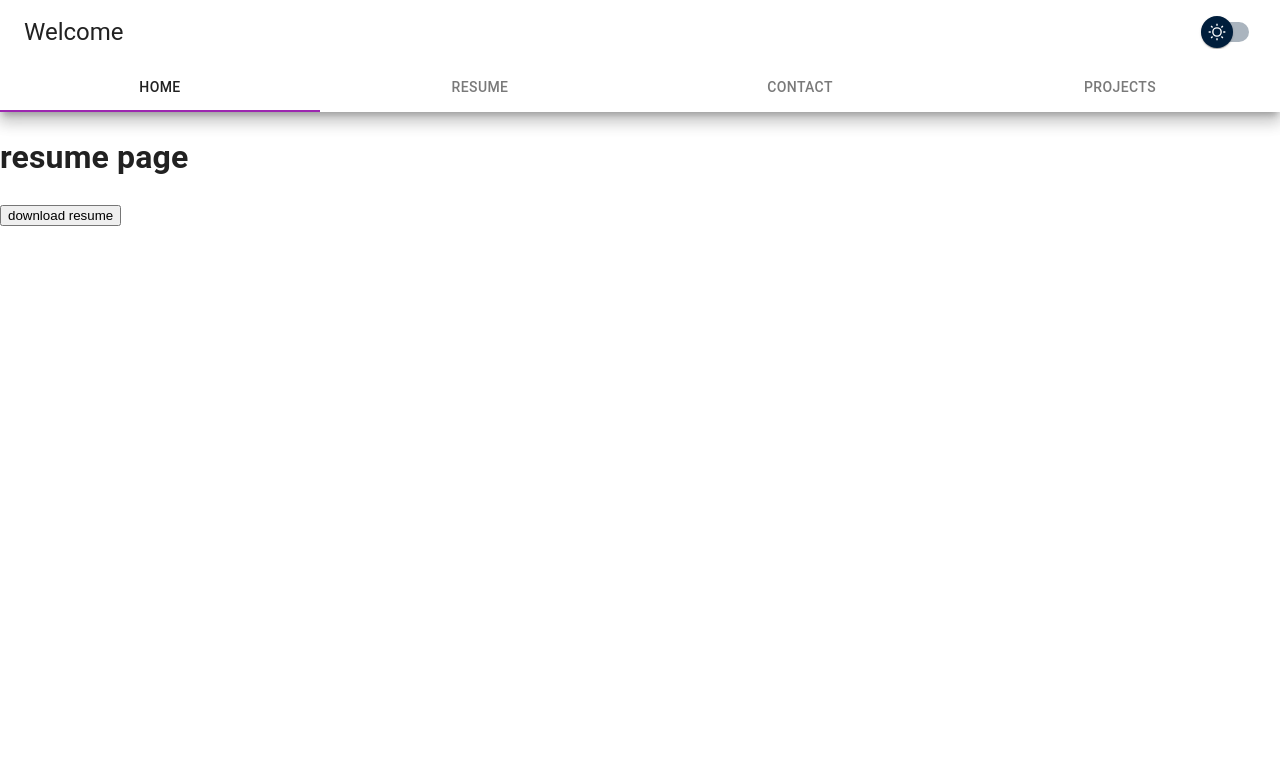
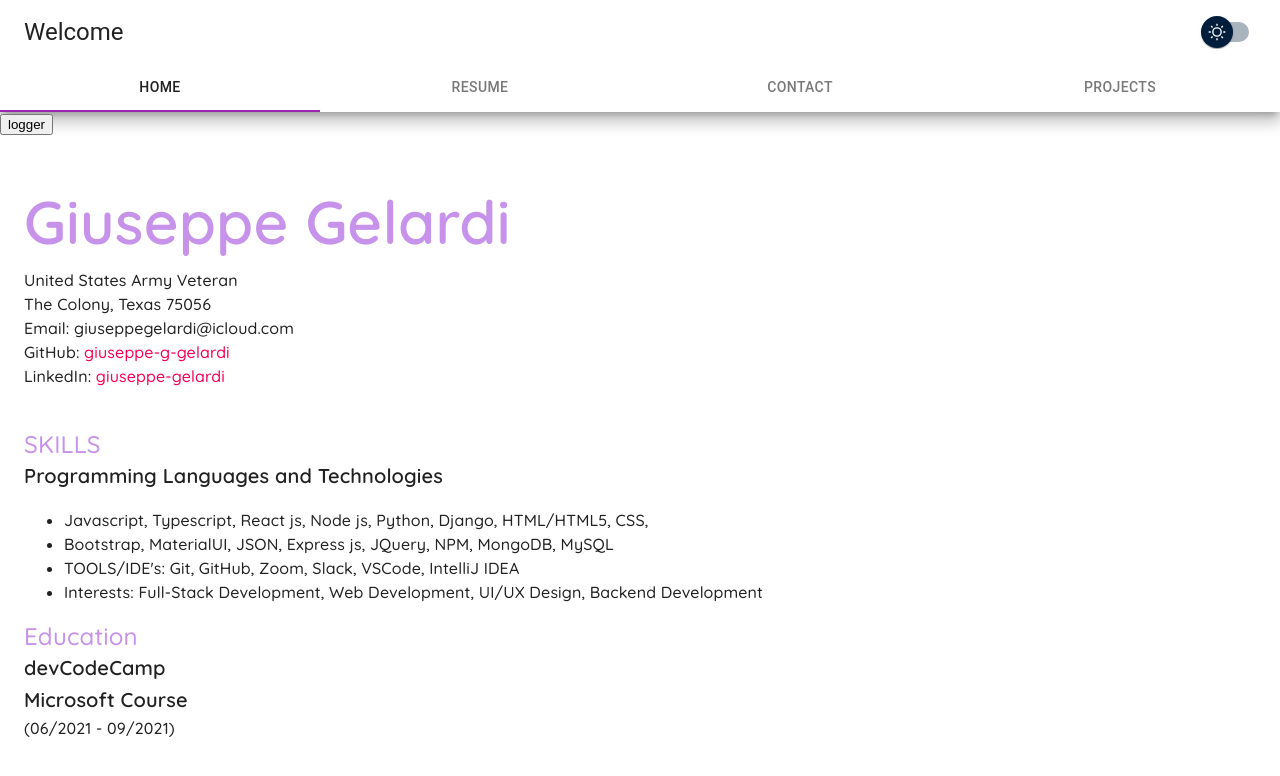
Before and after one commit to giuseppe-g-gelardi/portfolio-website, a React (Create React App) app: page /resume in a window 1280 px wide. Shown: the top 776 px of the page. Built offline with nearby package versions, Linux system fonts and the light colour scheme.

Commit message:
start ouline resume

```diff
--- /dev/null
+++ b/src/index.css
@@ -0,0 +1,7 @@
+@import url('https://fonts.googleapis.com/css2?family=Quicksand:wght@300;400;500;600;700&display=swap');
+
+body {
+  margin: 0;
+  -webkit-font-smoothing: antialiased;
+  -moz-osx-font-smoothing: grayscale;
+}
--- a/src/index.js
+++ b/src/index.js
@@ -1,6 +1,7 @@
 import React from 'react';
 import ReactDOM from 'react-dom';
 import { BrowserRouter as Router } from 'react-router-dom'
+import './index.css'
 import App from './App'
 
 ReactDOM.render(
--- a/src/pages/Resume.jsx
+++ b/src/pages/Resume.jsx
@@ -1,11 +1,85 @@
 import React from 'react'
-import ResumeDownload from '../components/ResumeDownload'
+import { Container, Typography, Link } from '@material-ui/core'
+import { makeStyles, useTheme } from '@material-ui/core/styles'
+
+// component to download resume pdf
+// import ResumeDownload from '../components/ResumeDownload'
+
+const useStyles = makeStyles({
+  field: {
+    marginTop: 50,
+    marginBottom: 40,
+  },
+  heading: {
+    display: 'flex',
+    fontWeight: 600,
+    flexGrow: 1,
+  },
+
+})
+
 
 export default function Resume() {
+  const theme = useTheme();
+const classes = useStyles()
+
+  const logger = () => {
+    console.log(theme)
+  }
+
+
   return (
     <div>
-      <h1>resume page</h1>
-      <ResumeDownload />
+      {/* <ResumeDownload /> */}
+    <button onClick={() => logger()}>logger</button>
+    <Container className={classes.field}>
+      <Typography className={`${classes.heading} ${classes.breakpoints}`} color='primary' variant='h2'>
+        Giuseppe Gelardi
+      </Typography>
+
+      <Typography style={{marginTop: 10, display: 'flex'}}>
+        United States Army Veteran <br/>
+        The Colony, Texas 75056
+      </Typography>
+
+      <Typography>
+        Email: giuseppegelardi@icloud.com <br/>
+        GitHub: <Link href='https://github.com/giuseppe-g-gelardi' color='secondary'>giuseppe-g-gelardi</Link><br/>
+        LinkedIn: <Link href='https://www.linkedin.com/in/giuseppe-gelardi' color='secondary'>giuseppe-gelardi</Link><br/>
+      </Typography>
+    </Container>
+    <Container>
+      <Typography variant='h5' color='primary'>
+        SKILLS
+      </Typography>
+      <Typography variant='h6'>
+        Programming Languages and Technologies
+      </Typography>
+      <Typography>
+        <ul>
+          <li>Javascript, Typescript, React js, Node js, Python, Django, HTML/HTML5, CSS,</li>
+          <li>Bootstrap, MaterialUI, JSON, Express js, JQuery, NPM, MongoDB, MySQL</li>
+          <li>TOOLS/IDE's: Git, GitHub, Zoom, Slack, VSCode, IntelliJ IDEA</li>
+          <li>Interests: Full-Stack Development, Web Development, UI/UX Design, Backend Development</li>
+        </ul>
+      </Typography>
+      <Typography variant='h5' color='primary'>
+        Education
+      </Typography>
+      <Typography variant='h6'>
+        devCodeCamp
+      </Typography>
+      <Typography variant='h6'display='flex' style={{flexGrow: 1}}>
+        Microsoft Course
+        </Typography>
+      <Typography>
+        (06/2021 - 09/2021)
+      </Typography>
+
+
+    </Container>
+
+
     </div>
   )
 }
```
